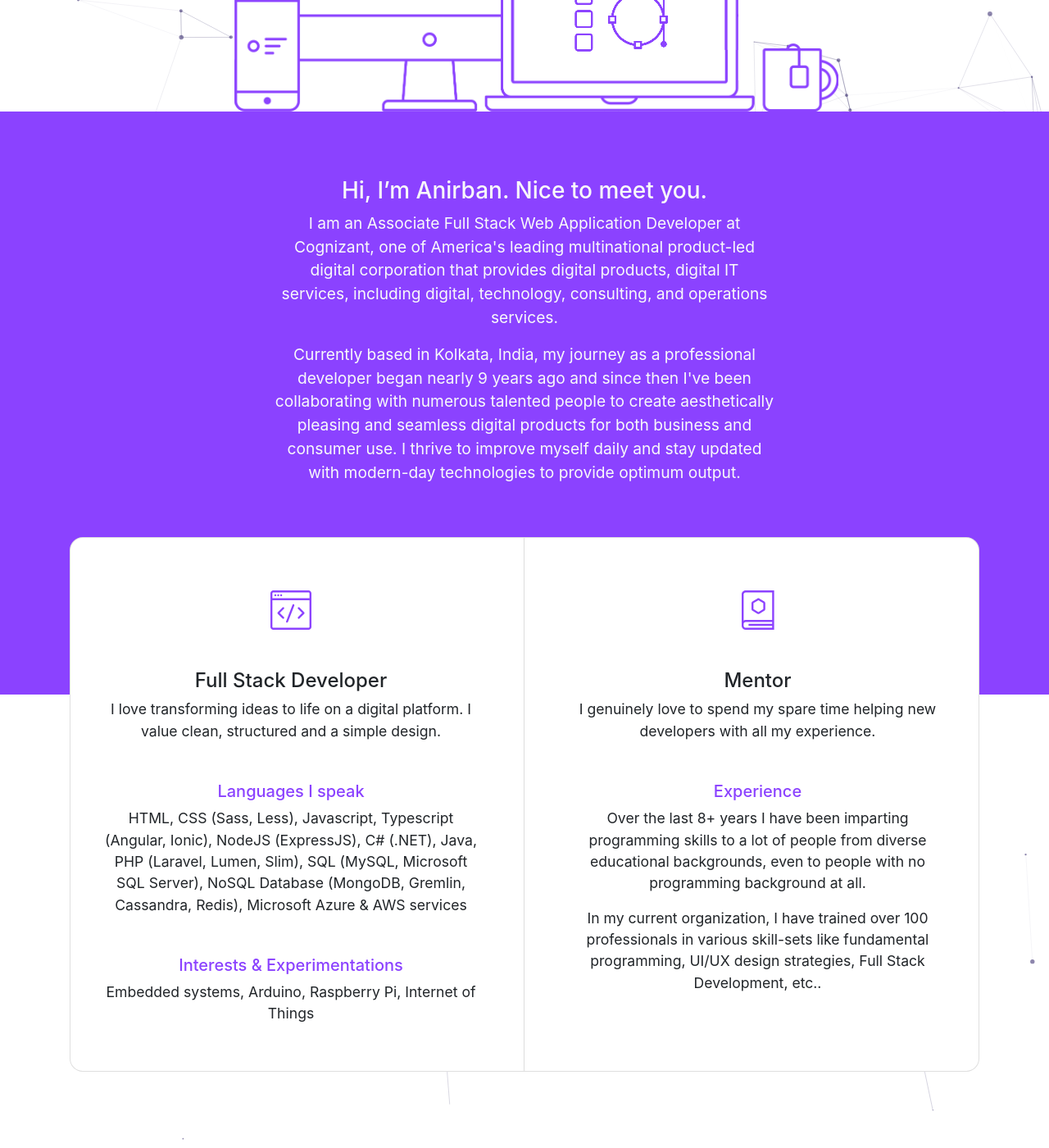
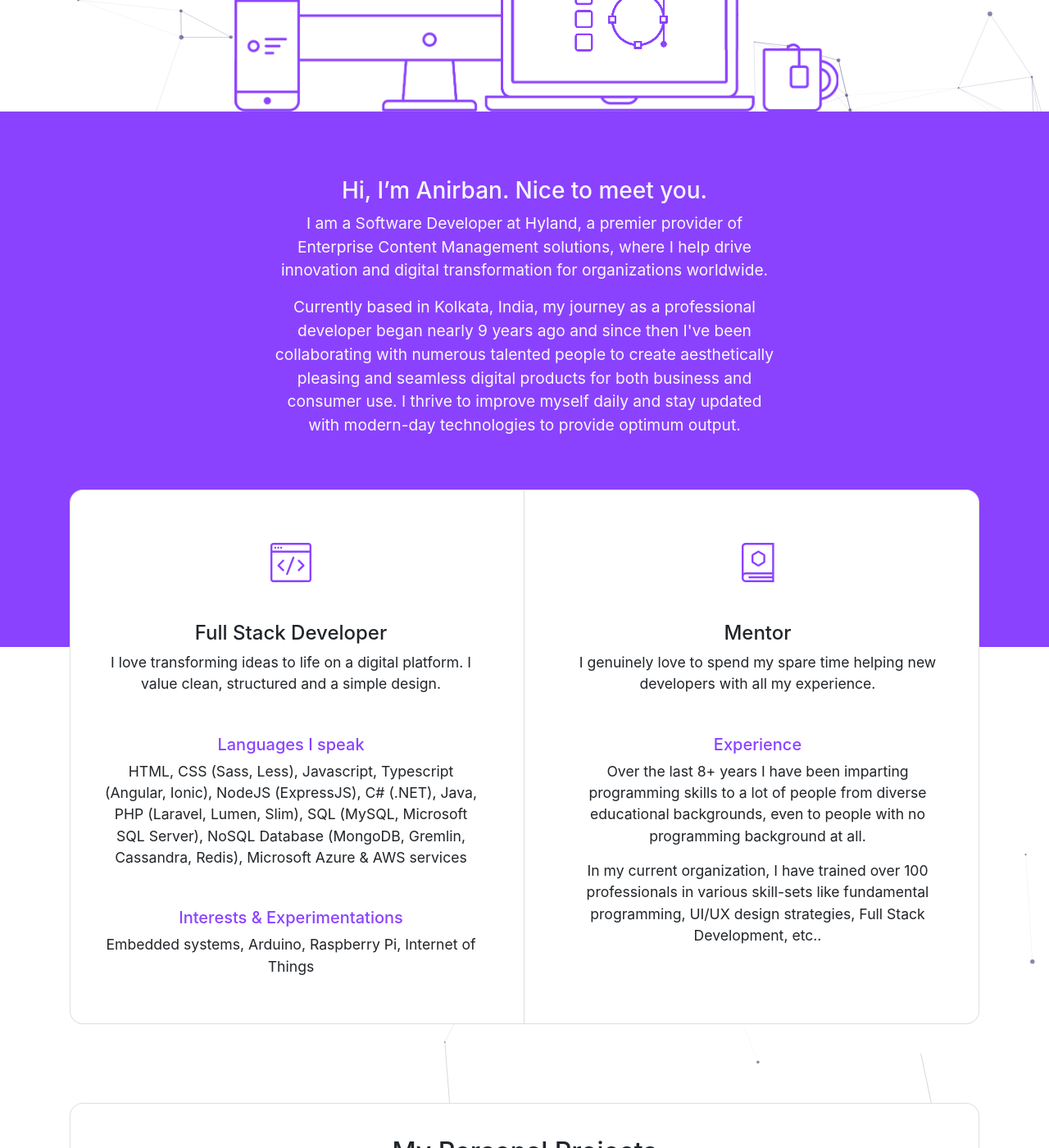
Before and after one commit to anirbannath/about, a Jekyll site: the page index.html, which Jekyll copies as it is, in a window 1280 px wide and 1400 px high, scrolled down 546 px. Shown: the whole window at 82% size. Built offline with Jekyll 4.4.1, drawn with Linux system fonts in a browser that asks for light colours; nearby versions of some CDN libraries; some of the changed text lies outside the part shown.

Commit message:
updated info

```diff
--- a/index.html
+++ b/index.html
@@ -68,9 +68,9 @@
     <div class="row">
       <div class="offset-lg-3 col-lg-6 offset-md-2 col-md-8 text-center text-light">
         <h2 class="h3">Hi, I’m Anirban. Nice to meet you.</h2>
-        <p class="text-md">I am an Associate Full Stack Web Application Developer at Cognizant, one of America's
-          leading multinational product-led digital corporation that provides digital products, digital IT services,
-          including digital, technology, consulting, and operations services.</p>
+        <p class="text-md">I am a Software Developer at <a style="color: white;"
+            href="https://www.hyland.com/">Hyland</a>, a premier provider of Enterprise Content Management solutions,
+          where I help drive innovation and digital transformation for organizations worldwide.</p>
         <p class="text-md">Currently based in Kolkata, India, my journey as a professional developer began nearly
           <span id="years-of-experience"></span> years ago and since then I've been collaborating with numerous talented
           people to create aesthetically pleasing and seamless digital products for both business and consumer use. I
@@ -130,7 +130,7 @@
           <ul class="project-list">
             <li class="project-item">
               <img class="project-img" src="images/mobile-demo.jpg" alt="Mobile Demo">
-              <div class="project-time text-muted">2020 (In Progress)</div>
+              <div class="project-time text-muted">2020</div>
               <h5>
                 <a class="project-title" href="https://anirbannath.github.io/mobile-demo" target="_blank">
                   Demo Mobile Application
```
Also changed, not shown: other parts of index.html (+2 -3 lines).
